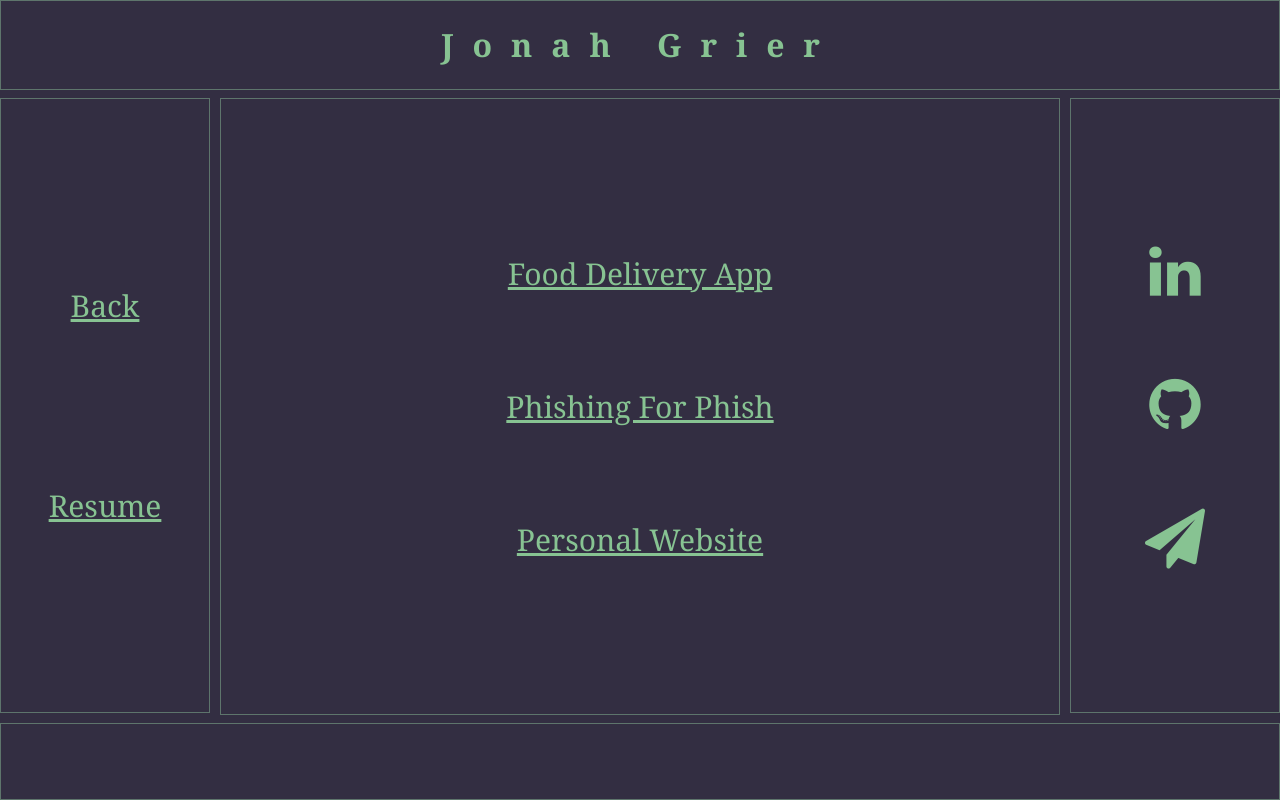
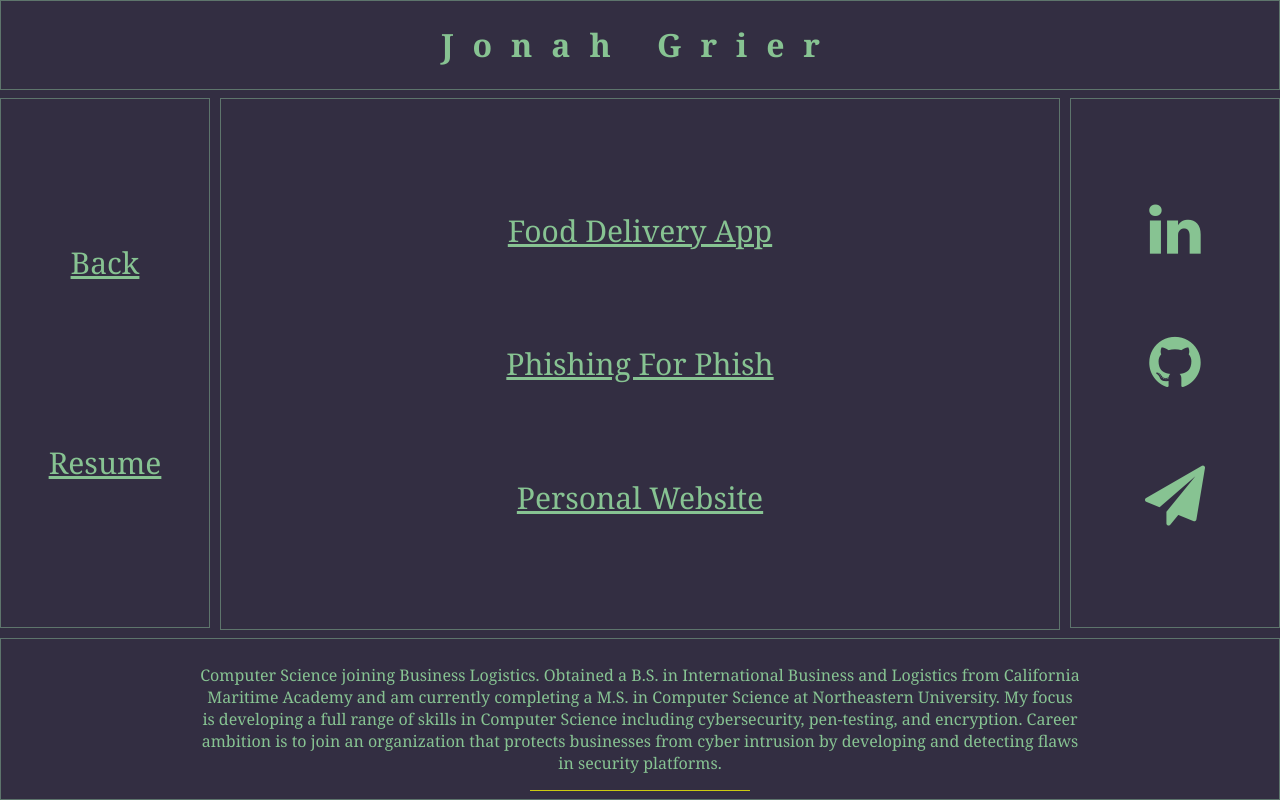
Before and after one commit to grierJonah/grierJonah.github.io, a plain HTML site: page portfolio/index.html in a window 1280 px wide. Drawn offline with Linux system fonts and the light colour scheme.

Commit message:
Fixed height issue with footer

```diff
--- a/portfolio/index.html
+++ b/portfolio/index.html
@@ -2,7 +2,7 @@
 <html>
 
 <head>
-    <link rel="stylesheet" type="text/css" href="./style.css" />
+    <link rel="stylesheet" type="text/css" href="./styles/style.css" />
     <link rel="stylesheet" href="https://stackpath.bootstrapcdn.com/font-awesome/4.7.0/css/font-awesome.min.css">
 </head>
 
@@ -49,6 +49,24 @@
         </div>
 
         <div class="footer">
+            <ul class="background-shapes">
+                <li></li>
+                <li></li>
+                <li></li>
+                <li></li>
+                <li></li>
+                <li></li>
+                <li></li>
+                <li></li>
+                <li></li>
+            </ul>
+            <div id="about-me">
+                <p>Computer Science joining Business Logistics. Obtained a B.S. in International Business and Logistics
+                    from California Maritime Academy and am currently completing a M.S. in Computer Science at
+                    Northeastern University. My focus is developing a full range of skills in Computer Science including
+                    cybersecurity, pen-testing, and encryption. Career ambition is to join an organization that protects
+                    businesses from cyber intrusion by developing and detecting flaws in security platforms.</p>
+            </div>
         </div>
     </div>
 </body>
--- /dev/null
+++ b/portfolio/styles/style.css
@@ -0,0 +1,132 @@
+html, body {
+    background-color: rgb(51, 46, 66);
+    font-family: Cambria, Cochin, Georgia, Times, 'Times New Roman', serif;
+    color: rgb(163, 245, 173);
+    overflow: hidden;
+    margin: 0;
+    padding: 0;
+}
+
+a {
+    color: rgb(163, 245, 173);
+}
+a:hover {
+    color: yellow;
+}
+
+.grid-container {
+    display: grid;
+    grid-template-areas:
+        "header-box header-box header-box"
+        "side-panel-left main-content side-panel-right"
+        "footer footer footer"
+    ;
+
+    grid-template-columns: 1fr 4fr 1fr;
+    grid-template-rows: 1fr 8fr 1fr;
+    grid-gap: 10px;
+    height: 100vh;
+}
+
+.grid-container > div {
+    border: 1px solid rgb(108,140,122);
+    opacity: 0.75;
+}
+
+.header-box {
+    grid-area: header-box;
+    display: flex;
+    justify-content: center;
+    align-items: center;
+    height: 100%;
+    letter-spacing: 0.5cm;
+}
+
+.side-panel-left {
+    grid-area: side-panel-left;
+}
+
+.side-panel-right {
+    grid-area: side-panel-right;
+}
+
+.main-content {
+    display: flex;
+    flex-direction: row;
+    height: 100%;
+    perspective: 1600px;
+    justify-content: flex-start;
+}
+.footer {
+    grid-area: footer;
+    display: flex;
+    justify-content: center;
+    align-items: center;
+}
+
+.side-panel-left-wrapper {
+    display: flex;
+    justify-content: center;
+    align-items: center;
+}
+ul {
+    display: flex;
+    flex-direction: column;
+    justify-content:space-around;
+    list-style-type: none;
+    align-items: center;
+    height: 50vh;
+    margin: auto 30px;
+    padding: 0;
+    font-size: 30px;
+}
+.side-panel-right-wrapper {
+    display: flex;
+    justify-content: center;
+    align-items: center;
+}
+
+.main-content {
+    display: flex;
+    align-items: center;
+    justify-content: center;
+    text-align: center;
+}
+.portfolio-wrapper {
+    width: 50%;
+    align-items: center;
+}
+.portfolio-list {
+    display: flex;
+    flex-direction: row;
+    flex-wrap: wrap;
+}
+.background-shapes {
+    height: 20vh;
+}
+
+#food-delivery-app {
+    order: 0;
+    justify-content: space-between;
+}
+#chrome-extension {
+    order: 1;
+    justify-content: space-between;
+}
+#personal-website {
+    order: 2;
+    justify-content: space-between;
+}
+#about-me {
+    position: absolute;
+    text-align: center;
+    margin: 0 200px;
+}
+#about-me::after {
+    content: '';
+    display: block;
+    margin: 0 auto;
+    width: 25%;
+    bottom: 0;
+    border-bottom: 1.5px solid yellow;
+}
```
